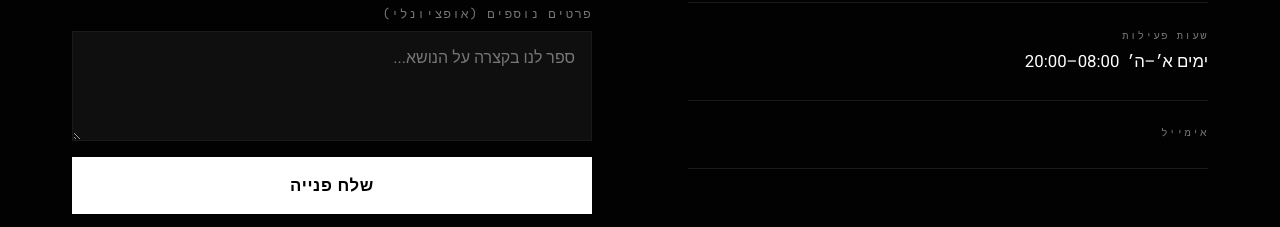
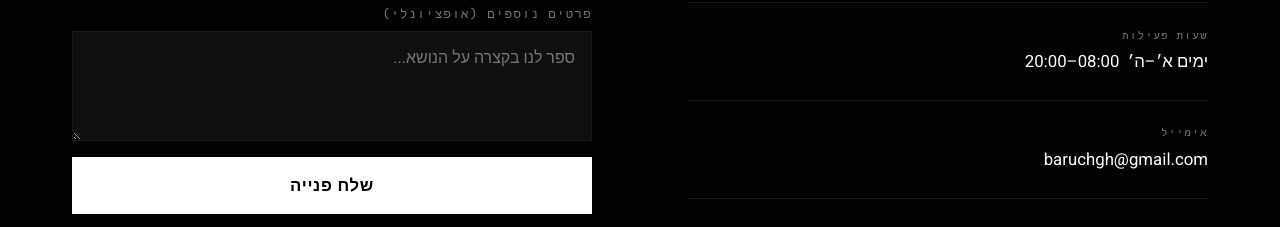
Before and after one commit to nivgurwork/veritas-il, a plain HTML site: page index.html in a window 1280 px wide. Shown: the part 5787-6014 px from the top of the page. Drawn offline with Linux system fonts and the light colour scheme.

Commit message:
add email address to contact section (baruchgh@gmail.com)
Co-Authored-By: Claude Sonnet 4.6 <noreply@anthropic.com>

```diff
--- a/index.html
+++ b/index.html
@@ -1641,9 +1641,8 @@
           </div>
           <div class="contact-info-item">
             <span class="contact-label">אימייל</span>
-            <!-- TODO: כתובת אימייל -->
             <span class="contact-value">
-              <a href="mailto:"><!-- TODO: הכנס כתובת מייל --></a>
+              <a href="mailto:baruchgh@gmail.com">baruchgh@gmail.com</a>
             </span>
           </div>
         </div>
```
